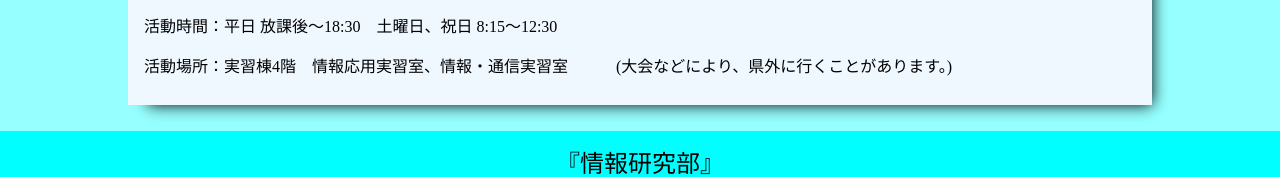
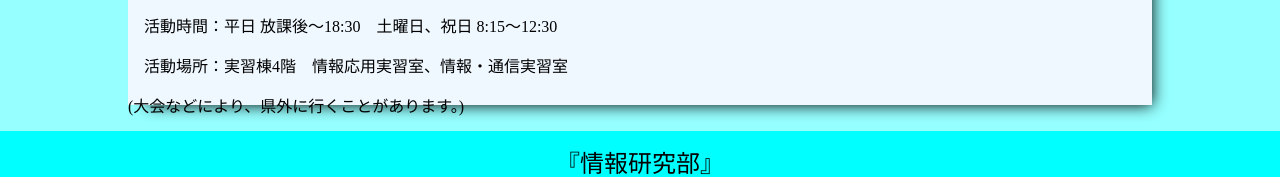
Before and after one commit to IRC-kenkou/ircsyoukai, a plain HTML site: page index.html in a window 1280 px wide. Shown: the part 2142-2319 px from the top of the page. Drawn offline with Linux system fonts and the light colour scheme.

Commit message:
Update index.html

```diff
--- a/index.html
+++ b/index.html
@@ -104,7 +104,8 @@
         <div class="w4h1_n">
             <p>　　活動日：毎週 月～土曜日　</p>
             <p>　活動時間：平日 放課後～18:30　土曜日、祝日 8:15～12:30</p>
-            <p>　活動場所：実習棟4階　情報応用実習室、情報・通信実習室　　　(大会などにより、県外に行くことがあります。)</p>
+            <p>　活動場所：実習棟4階　情報応用実習室、情報・通信実習室
+            <p>(大会などにより、県外に行くことがあります。)</p>
         </div>
 
     </div>
```
